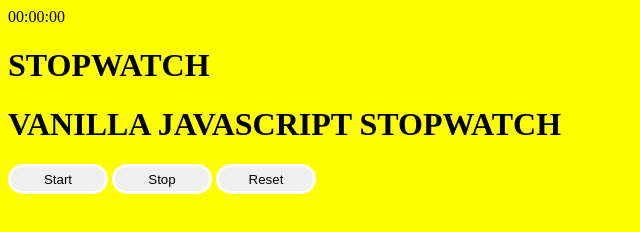
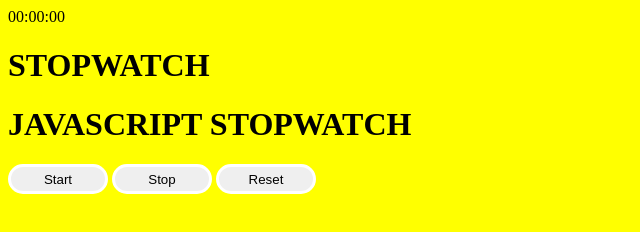
Before and after one commit to Santosh1901/stopwatch, a plain HTML site: page index.html in a window 1280 px wide. Shown: the whole page, without its empty margins (0-640 px from the left). Drawn offline with Linux system fonts and the light colour scheme.

Commit message:
Update html

```diff
--- a/index.html
+++ b/index.html
@@ -5,7 +5,7 @@
     <meta charset="UTF-8">
     <meta http-equiv="X-UA-Compatible" content="IE=edge">
     <meta name="viewport" content="width=device-width, initial-scale=1.0">
-    <title>Document</title>
+    <title>StopWatch</title>
     <link rel="stylesheet" href="style.css">
 </head>
 
@@ -14,7 +14,7 @@
         00:00:00
     </div>
     <h1>STOPWATCH</h1>
-    <h1>VANILLA JAVASCRIPT STOPWATCH</h1>
+    <h1>JAVASCRIPT STOPWATCH</h1>
     <div id="buttons">
     <button  onclick="startTimer()">Start</button>
     <button onclick="stopTimer()">Stop</button>
```
